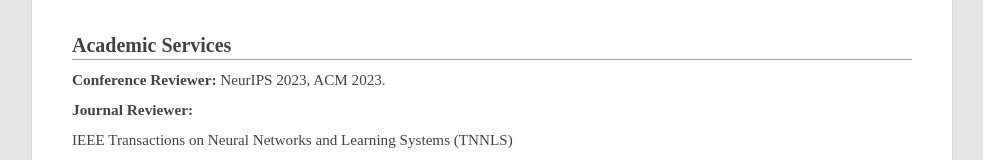
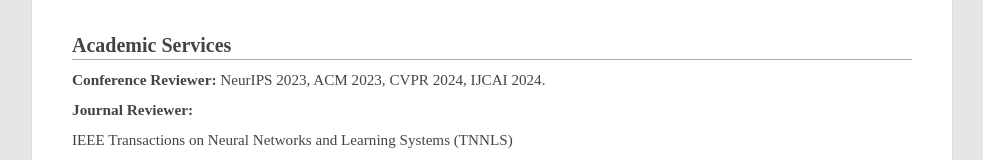
Before and after one commit to XuZhengzhuo/Homepage, a plain HTML site: page index.html in a window 1280 px wide. Shown: the part 2359-2519 px from the top of the page, without its empty margins (148-1131 px from the left). Drawn offline with Linux system fonts and the light colour scheme.

Commit message:
Update index.html

```diff
--- a/index.html
+++ b/index.html
@@ -259,7 +259,7 @@
 <h3>Academic Services</h3>
 <ul>
  <!-- <li> <b>PC Member:</b> AAAI 2019-2022, IJCAI 2021-2022  </li> -->
- <li> <b>Conference Reviewer:</b> NeurIPS 2023, ACM 2023. </li>
+ <li> <b>Conference Reviewer:</b> NeurIPS 2023, ACM 2023, CVPR 2024, IJCAI 2024. </li>
  <li> <b>Journal Reviewer:</b>
 	<li> IEEE Transactions on Neural Networks and Learning Systems (TNNLS) </li>
 	</li>
```
